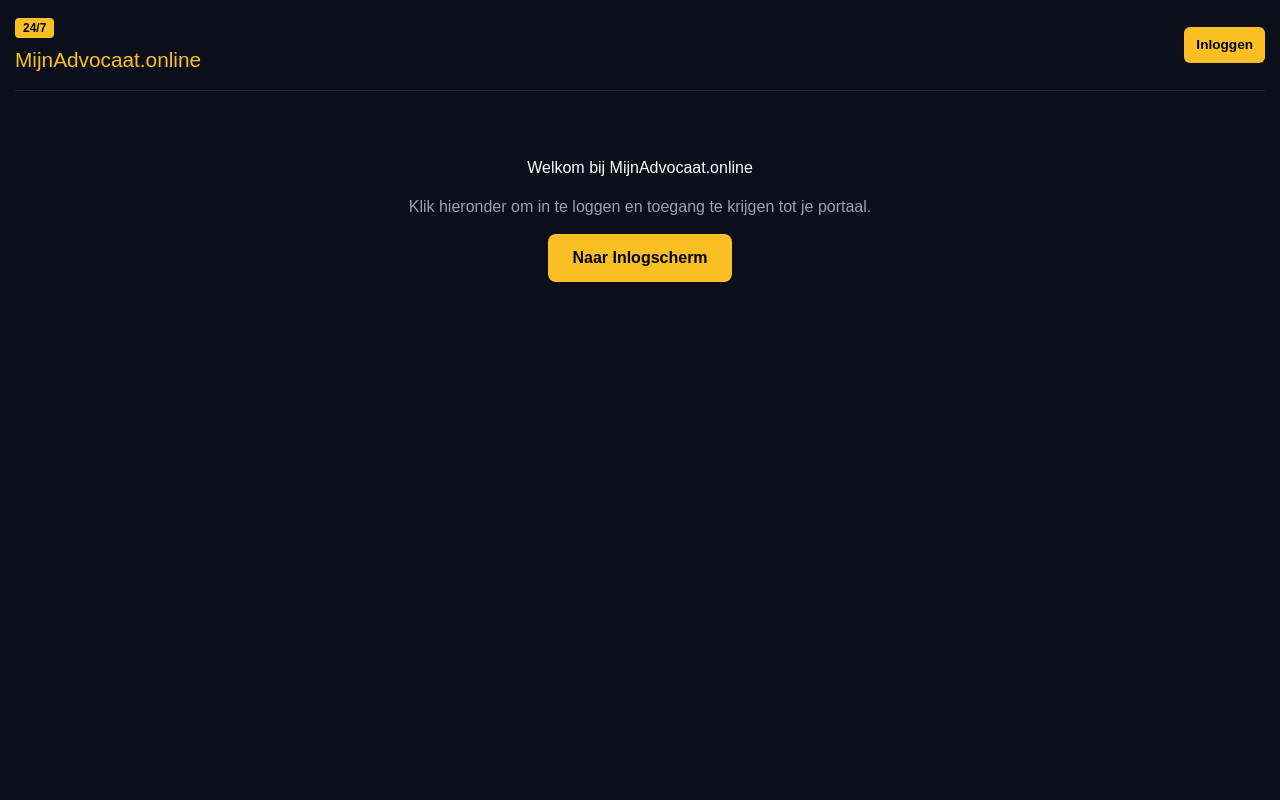
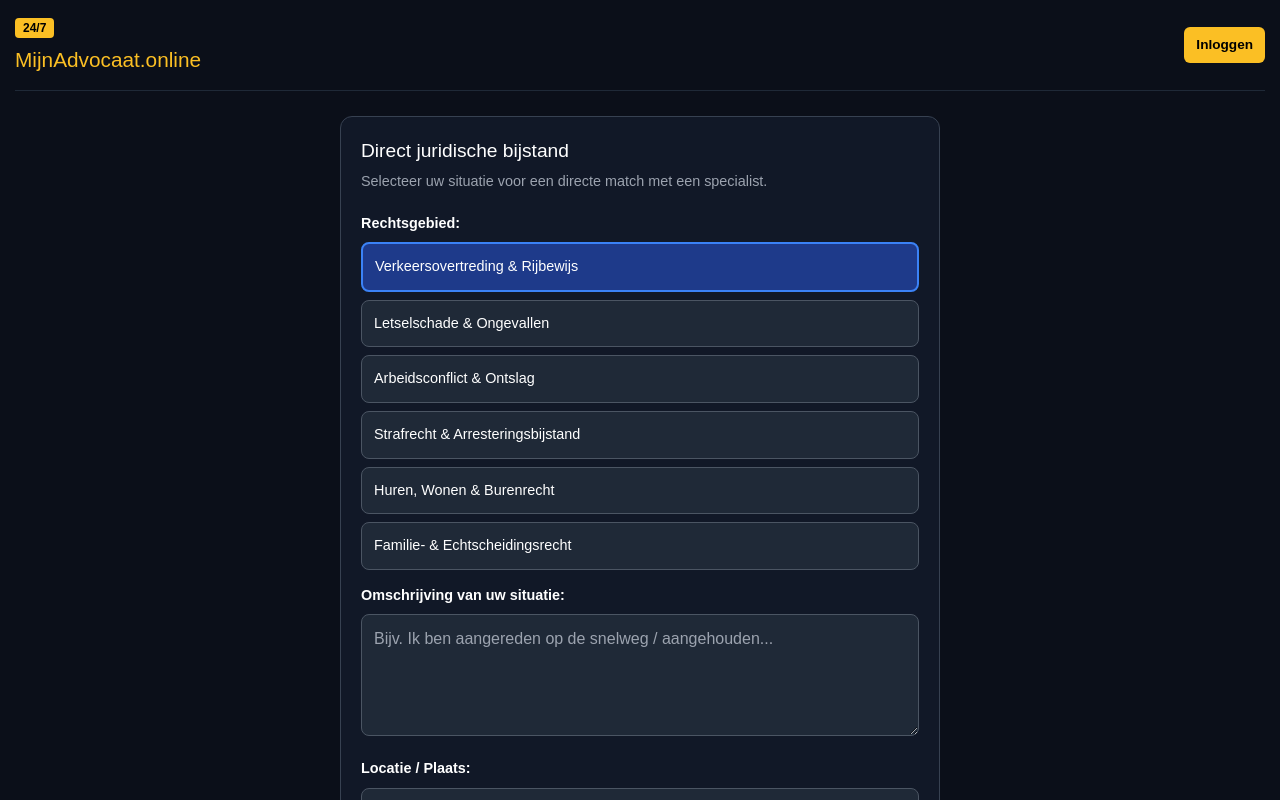
Before and after one commit to fhbzc8gt58-a11y/advocaat-direct, a Next.js app: page / in a window 1280 px wide. Shown: the top 800 px of the page. Built offline with nearby package versions, Linux system fonts and the light colour scheme.

Commit message:
Update page.tsx

```diff
--- a/app/page.tsx
+++ b/app/page.tsx
@@ -6,7 +6,6 @@ import { createClient } from '@supabase/supabase-js';
 const supabaseUrl = 'https://uYjs-epvq1QwkwIwYzGp4w.supabase.co';
 const supabaseAnonKey = 'sb_publishable_7v7ZlJhyyQ4JDrZoWC45_w_B9qu8BHQ';
 
-// Voeg extra opties toe om netwerkfouten beter af te vangen
 const supabase = createClient(supabaseUrl, supabaseAnonKey, {
   auth: {
     persistSession: true,
@@ -49,12 +48,9 @@ export default function CompleteLegalPlatform() {
   ];
 
   useEffect(() => {
-    supabase.auth.getSession().then(({ data: { session }, error }) => {
-      if (error) console.error("Session error:", error);
+    supabase.auth.getSession().then(({ data: { session } }) => {
       setSession(session);
       if (session) fetchCases();
-    }).catch(err => {
-      console.error("Fetch session failed:", err);
     });
 
     const { data: { subscription } } = supabase.auth.onAuthStateChange((_event, session) => {
@@ -64,6 +60,26 @@ export default function CompleteLegalPlatform() {
 
     return () => subscription.unsubscribe();
   }, []);
+
+  useEffect(() => {
+    if (!activeCaseId) return;
+    fetchMessages(activeCaseId);
+
+    const channel = supabase
+      .channel('schema-db-changes')
+      .on(
+        'postgres_changes',
+        { event: 'INSERT', schema: 'public', table: 'messages', filter: `case_id=eq.${activeCaseId}` },
+        (payload) => {
+          setMessages((prev) => [...prev, payload.new]);
+        }
+      )
+      .subscribe();
+
+    return () => {
+      supabase.removeChannel(channel);
+    };
+  }, [activeCaseId]);
 
   const fetchCases = async () => {
     const { data, error } = await supabase.from('cases').select('*');
@@ -75,20 +91,29 @@ export default function CompleteLegalPlatform() {
     }
   };
 
+  const fetchMessages = async (caseId: string) => {
+    const { data, error } = await supabase
+      .from('messages')
+      .select('*')
+      .eq('case_id', caseId)
+      .order('created_at', { ascending: true });
+    if (!error && data) setMessages(data);
+  };
+
   const handleAuth = async (e: React.FormEvent) => {
     e.preventDefault();
     setErrorMessage('');
 
     try {
       if (authMode === 'login') {
-        const { data, error } = await supabase.auth.signInWithPassword({ email, password });
+        const { error } = await supabase.auth.signInWithPassword({ email, password });
         if (error) {
           setErrorMessage(error.message);
         } else {
           setCurrentView(userRole === 'client' ? 'client-dashboard' : 'lawyer-dashboard');
         }
       } else {
-        const { data, error } = await supabase.auth.signUp({ email, password });
+        const { error } = await supabase.auth.signUp({ email, password });
         if (error) {
           setErrorMessage(error.message);
         } else {
@@ -97,8 +122,51 @@ export default function CompleteLegalPlatform() {
         }
       }
     } catch (err: any) {
-      setErrorMessage('Netwerk / Technische fout: ' + (err?.message || 'Onbekend'));
+      setErrorMessage('Verbindingsfout: ' + (err?.message || 'Onbekend'));
     }
+  };
+
+  const submitCase = async (e: React.FormEvent) => {
+    e.preventDefault();
+    if (!session) {
+      alert('Log eerst in om een zaak in te dienen.');
+      setCurrentView('auth');
+      return;
+    }
+
+    const { error } = await supabase.from('cases').insert([
+      {
+        client_id: session.user.id,
+        category,
+        description,
+        location,
+        urgency,
+        funding_type: fundingType,
+        status: 'In behandeling'
+      }
+    ]);
+
+    if (error) {
+      alert('Fout: ' + error.message);
+    } else {
+      alert('Zaak succesvol ingediend in de database!');
+      fetchCases();
+      setCurrentView('client-dashboard');
+    }
+  };
+
+  const sendMessage = async (e: React.FormEvent) => {
+    e.preventDefault();
+    if (!newMessage.trim() || !activeCaseId || !session) return;
+
+    await supabase.from('messages').insert([
+      {
+        case_id: activeCaseId,
+        sender_id: session.user.id,
+        content: newMessage
+      }
+    ]);
+    setNewMessage('');
   };
 
   return (
@@ -123,6 +191,48 @@ export default function CompleteLegalPlatform() {
         </div>
       </header>
 
+      {session && (
+        <div style={{ display: 'flex', gap: '10px', marginBottom: '20px' }}>
+          <button onClick={() => setCurrentView('home')} style={{ flex: 1, padding: '10px', background: currentView === 'home' ? '#FBBF24' : '#1F2937', color: currentView === 'home' ? '#000' : '#FFF', border: 'none', borderRadius: '6px', fontWeight: 'bold' }}>Nieuwe Zaak</button>
+          <button onClick={() => setCurrentView('client-dashboard')} style={{ flex: 1, padding: '10px', background: currentView === 'client-dashboard' ? '#FBBF24' : '#1F2937', color: currentView === 'client-dashboard' ? '#000' : '#FFF', border: 'none', borderRadius: '6px', fontWeight: 'bold' }}>Cliënt Portaal</button>
+          <button onClick={() => setCurrentView('lawyer-dashboard')} style={{ flex: 1, padding: '10px', background: currentView === 'lawyer-dashboard' ? '#FBBF24' : '#1F2937', color: currentView === 'lawyer-dashboard' ? '#000' : '#FFF', border: 'none', borderRadius: '6px', fontWeight: 'bold' }}>Advocaat Portaal</button>
+        </div>
+      )}
+
+      {currentView === 'home' && (
+        <div style={{ maxWidth: '600px', margin: '0 auto', background: '#111827', padding: '20px', borderRadius: '12px', border: '1px solid #374151' }}>
+          <h2 style={{ fontSize: '1.2rem', marginBottom: '5px' }}>Direct juridische bijstand</h2>
+          <p style={{ color: '#9CA3AF', fontSize: '0.9rem', marginBottom: '20px' }}>Selecteer uw situatie voor een directe match met een specialist.</p>
+
+          <form onSubmit={submitCase} style={{ display: 'flex', flexDirection: 'column', gap: '15px' }}>
+            <div>
+              <label style={{ display: 'block', marginBottom: '8px', fontSize: '0.9rem', fontWeight: 'bold' }}>Rechtsgebied:</label>
+              <div style={{ display: 'flex', flexDirection: 'column', gap: '8px' }}>
+                {legalCategories.map((opt) => (
+                  <div key={opt} onClick={() => setCategory(opt)} style={{ padding: '12px', background: category === opt ? '#1E3A8A' : '#1F2937', border: category === opt ? '2px solid #3B82F6' : '1px solid #4B5563', borderRadius: '8px', cursor: 'pointer', fontSize: '0.9rem' }}>
+                    {opt}
+                  </div>
+                ))}
+              </div>
+            </div>
+
+            <div>
+              <label style={{ display: 'block', marginBottom: '8px', fontSize: '0.9rem', fontWeight: 'bold' }}>Omschrijving van uw situatie:</label>
+              <textarea rows={4} value={description} onChange={(e) => setDescription(e.target.value)} placeholder="Bijv. Ik ben aangereden op de snelweg / aangehouden..." style={{ width: '100%', padding: '12px', background: '#1F2937', color: '#FFF', border: '1px solid #4B5563', borderRadius: '8px', boxSizing: 'border-box' }} required />
+            </div>
+
+            <div>
+              <label style={{ display: 'block', marginBottom: '8px', fontSize: '0.9rem', fontWeight: 'bold' }}>Locatie / Plaats:</label>
+              <input type="text" value={location} onChange={(e) => setLocation(e.target.value)} placeholder="Bijv. Rotterdam" style={{ width: '100%', padding: '12px', background: '#1F2937', color: '#FFF', border: '1px solid #4B5563', borderRadius: '8px', boxSizing: 'border-box' }} required />
+            </div>
+
+            <button type="submit" style={{ background: '#FBBF24', color: '#000', padding: '14px', border: 'none', borderRadius: '8px', fontWeight: 'bold', fontSize: '1rem', cursor: 'pointer', marginTop: '10px' }}>
+              Verstuur naar Database & Start Chat
+            </button>
+          </form>
+        </div>
+      )}
+
       {currentView === 'auth' && (
         <div style={{ maxWidth: '400px', margin: '0 auto', background: '#111827', padding: '25px', borderRadius: '12px', border: '1px solid #374151' }}>
           <h2>{authMode === 'login' ? 'Inloggen' : 'Registreren'}</h2>
@@ -133,12 +243,17 @@ export default function CompleteLegalPlatform() {
             </div>
           )}
 
-          <form onSubmit={handleAuth} style={{ display: 'flex', flexDirection: 'column', gap: '15px', marginTop: '15px' }}>
+          <div style={{ display: 'flex', gap: '10px', margin: '15px 0' }}>
+            <button type="button" onClick={() => setUserRole('client')} style={{ flex: 1, padding: '8px', background: userRole === 'client' ? '#3B82F6' : '#1F2937', color: '#FFF', border: 'none', borderRadius: '6px', fontSize: '0.85rem' }}>Cliënt</button>
+            <button type="button" onClick={() => setUserRole('lawyer')} style={{ flex: 1, padding: '8px', background: userRole === 'lawyer' ? '#3B82F6' : '#1F2937', color: '#FFF', border: 'none', borderRadius: '6px', fontSize: '0.85rem' }}>Advocaat</button>
+          </div>
+
+          <form onSubmit={handleAuth} style={{ display: 'flex', flexDirection: 'column', gap: '15px' }}>
             <input type="email" placeholder="E-mailadres" value={email} onChange={(e) => setEmail(e.target.value)} style={{ padding: '12px', background: '#1F2937', color: '#FFF', border: '1px solid #4B5563', borderRadius: '8px' }} required />
             <input type="password" placeholder="Wachtwoord (min. 6 tekens)" value={password} onChange={(e) => setPassword(e.target.value)} style={{ padding: '12px', background: '#1F2937', color: '#FFF', border: '1px solid #4B5563', borderRadius: '8px' }} required />
 
             <button type="submit" style={{ background: '#FBBF24', color: '#000', padding: '12px', border: 'none', borderRadius: '8px', fontWeight: 'bold', cursor: 'pointer' }}>
-              {authMode === 'login' ? 'Inloggen' : 'Account aanmaken'}
+              {authMode === 'login' ? `Inloggen als ${userRole === 'client' ? 'Cliënt' : 'Advocaat'}` : 'Account aanmaken'}
             </button>
 
             <p style={{ textAlign: 'center', fontSize: '0.85rem', color: '#9CA3AF', cursor: 'pointer' }} onClick={() => { setAuthMode(authMode === 'login' ? 'register' : 'login'); setErrorMessage(''); }}>
@@ -148,13 +263,66 @@ export default function CompleteLegalPlatform() {
         </div>
       )}
 
-      {currentView === 'home' && (
-        <div style={{ maxWidth: '600px', margin: '0 auto', textAlign: 'center', padding: '40px 20px' }}>
-          <h2>Welkom bij MijnAdvocaat.online</h2>
-          <p style={{ color: '#9CA3AF', margin: '15px 0' }}>Klik hieronder om in te loggen en toegang te krijgen tot je portaal.</p>
-          <button onClick={() => setCurrentView('auth')} style={{ background: '#FBBF24', color: '#000', border: 'none', padding: '12px 24px', borderRadius: '8px', fontWeight: 'bold', cursor: 'pointer' }}>
-            Naar Inlogscherm
-          </button>
+      {currentView === 'client-dashboard' && (
+        <div style={{ maxWidth: '700px', margin: '0 auto' }}>
+          <h2>Cliëntenportaal</h2>
+          {casesList.length === 0 ? (
+            <p style={{ color: '#9CA3AF' }}>Geen actieve zaken. Dien er een in via de startpagina.</p>
+          ) : (
+            casesList.map((c) => (
+              <div key={c.id} style={{ background: '#111827', padding: '20px', borderRadius: '12px', border: '1px solid #374151', marginBottom: '20px' }}>
+                <h3 style={{ margin: '0 0 10px 0', color: '#FBBF24' }}>{c.category}</h3>
+                <p style={{ fontSize: '0.9rem', color: '#D1D5DB' }}><strong>Situatie:</strong> {c.description}</p>
+                <p style={{ fontSize: '0.9rem', color: '#D1D5DB' }}><strong>Locatie:</strong> {c.location}</p>
+                <p style={{ fontSize: '0.9rem', color: '#34D399' }}><strong>Status:</strong> {c.status}</p>
+
+                <div style={{ background: '#0F172A', border: '1px solid #334155', borderRadius: '10px', padding: '15px', marginTop: '15px' }}>
+                  <h4 style={{ margin: '0 0 10px 0', fontSize: '0.95rem', color: '#FBBF24' }}>Beveiligde Live Chat</h4>
+
+                  <div style={{ height: '180px', overflowY: 'auto', display: 'flex', flexDirection: 'column', gap: '8px', marginBottom: '10px', paddingRight: '5px' }}>
+                    {messages.length === 0 ? (
+                      <p style={{ color: '#64748B', fontSize: '0.85rem', textAlign: 'center', marginTop: '60px' }}>Nog geen berichten in deze zaak.</p>
+                    ) : (
+                      messages.map((m) => {
+                        const isMe = session?.user?.id === m.sender_id;
+                        return (
+                          <div key={m.id} style={{ alignSelf: isMe ? 'flex-end' : 'flex-start', background: isMe ? '#2563EB' : '#334155', padding: '10px 14px', borderRadius: '8px', maxWidth: '80%', fontSize: '0.85rem' }}>
+                            {m.content}
+                          </div>
+                        );
+                      })
+                    )}
+                  </div>
+
+                  <form onSubmit={sendMessage} style={{ display: 'flex', gap: '8px' }}>
+                    <input type="text" value={newMessage} onChange={(e) => setNewMessage(e.target.value)} placeholder="Typ je bericht..." style={{ flex: 1, padding: '10px', background: '#1E293B', color: '#FFF', border: '1px solid #475569', borderRadius: '6px', fontSize: '0.85rem' }} />
+                    <button type="submit" style={{ background: '#FBBF24', color: '#000', border: 'none', padding: '10px 16px', borderRadius: '6px', fontWeight: 'bold', cursor: 'pointer', fontSize: '0.85rem' }}>Verstuur</button>
+                  </form>
+                </div>
+              </div>
+            ))
+          )}
+        </div>
+      )}
+
+      {currentView === 'lawyer-dashboard' && (
+        <div style={{ maxWidth: '700px', margin: '0 auto' }}>
+          <h2>Advocatenportaal (Overzicht Database Zaken)</h2>
+          {casesList.length === 0 ? (
+            <p style={{ color: '#9CA3AF' }}>Geen openstaande zaken in het systeem.</p>
+          ) : (
+            casesList.map((c) => (
+              <div key={c.id} style={{ background: '#111827', padding: '20px', borderRadius: '12px', border: '1px solid #374151', marginBottom: '20px' }}>
+                <span style={{ background: '#3B82F6', color: '#FFF', padding: '3px 8px', borderRadius: '4px', fontSize: '0.75rem' }}>Toegewezen aan u</span>
+                <h3 style={{ margin: '10px 0 10px 0', color: '#FBBF24' }}>{c.category}</h3>
+                <p style={{ fontSize: '0.9rem', color: '#D1D5DB' }}><strong>Client Situatie:</strong> {c.description}</p>
+                <p style={{ fontSize: '0.9rem', color: '#D1D5DB' }}><strong>Locatie:</strong> {c.location}</p>
+                <button onClick={() => { setActiveCaseId(c.id); setCurrentView('client-dashboard'); }} style={{ background: '#FBBF24', color: '#000', border: 'none', padding: '8px 14px', borderRadius: '6px', fontWeight: 'bold', cursor: 'pointer', marginTop: '10px' }}>
+                  Open Zaak & Chat met Cliënt
+                </button>
+              </div>
+            ))
+          )}
         </div>
       )}
     </div>
```
